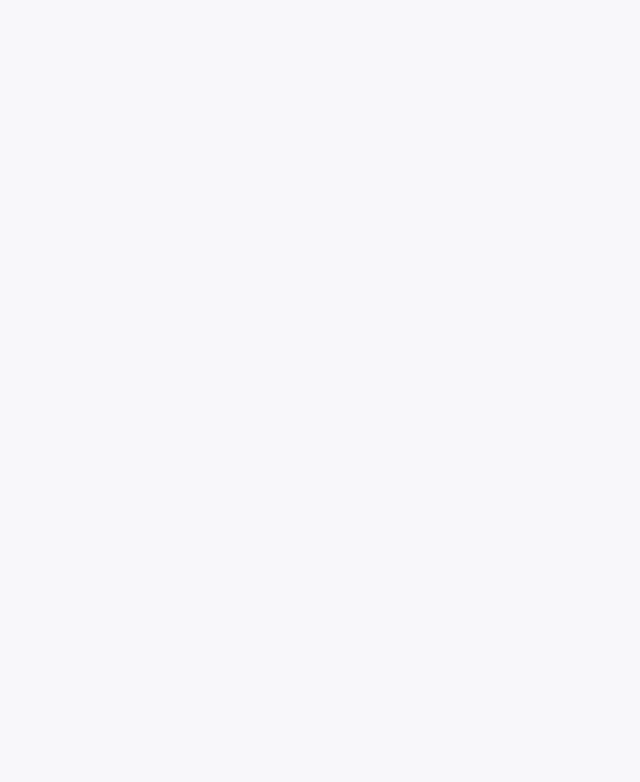
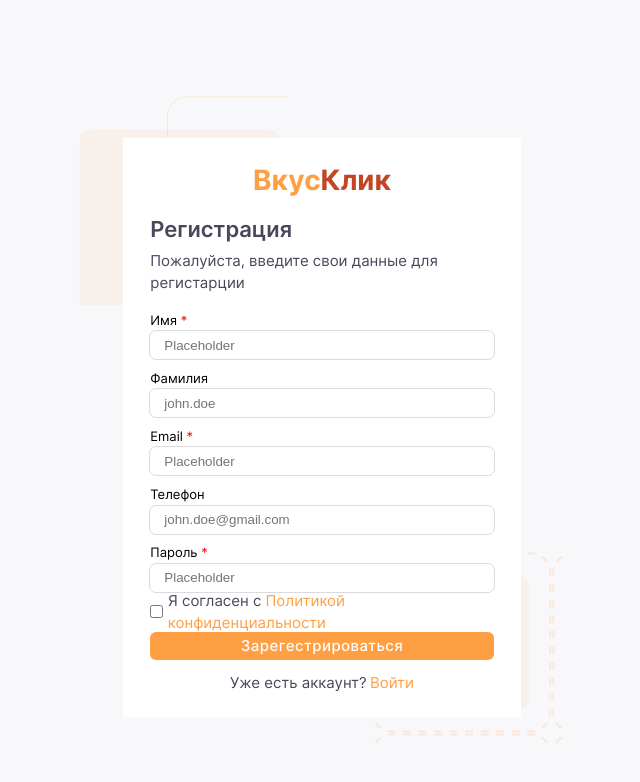
Before and after one commit to Rustam9724/-React-admin, a React (Create React App) app: page /register in a window 1280 px wide. Before the commit this address had no page. Shown: the top 782 px of the page, without its empty margins (318-958 px from the left). Built offline with nearby package versions, Linux system fonts and the light colour scheme.

Commit message:
init: registration component

```diff
--- a/src/App.js
+++ b/src/App.js
@@ -1,5 +1,6 @@
 import { BrowserRouter as Router, Routes, Route } from 'react-router-dom';
 import Login from './components/Login';
+import Register from './components/Register';
 
 function App() {
   return (
@@ -7,6 +8,7 @@
       <Router basename="/">
         <Routes>
           <Route path="/" element={<Login />}/>
+          <Route path="/register" element={<Register />}/>
         </Routes>
       </Router>
     </>
--- a/src/components/Login.jsx
+++ b/src/components/Login.jsx
@@ -27,7 +27,7 @@
                  <Link className="password-forgotten">Забыли пароль?</Link>
                  </div>
                  <button>Войти</button>
-                 <div className="no-account"><p>Нет аккаунта?</p> <Link className="get-register">Зарегестрироваться</Link></div>
+                 <div className="no-account"><p>Нет аккаунта?</p> <Link className="get-register" to="/register">Зарегестрироваться</Link></div>
             </div>
             <svg width="181" height="181" viewBox="0 0 181 181" fill="none" xmlns="http://www.w3.org/2000/svg" className="bottom-shape">
                 <rect x="0.304688" y="0.443359" width="180" height="180" rx="20" fill="#FF9F43" fillOpacity="0.08"/>
--- /dev/null
+++ b/src/components/Register.jsx
@@ -0,0 +1,45 @@
+import { Link } from "react-router-dom";
+
+function Register() {
+    return (
+        <div className="register-section">
+            <div className="register__top-shape"></div>
+             <div className="register-form">
+                 <h3><span>Вкус</span><span>Клик</span></h3>
+                 <div className="register-welcome-section">
+                    <p>Регистрация</p>
+                    <p>Пожалуйста, введите свои данные для регистарции</p>
+                 </div>
+                 <label>
+                    <p>Имя <span>*</span></p>
+                    <input type="еуче" placeholder="Placeholder"/>
+                 </label>
+                <label>
+                    <p>Фамилия</p>
+                    <input type="text" placeholder="john.doe"/>
+                </label>
+                <label>
+                    <p>Email <span>*</span></p>
+                    <input type="email" placeholder="Placeholder"/>
+                </label>
+                <label>
+                    <p>Телефон</p>
+                    <input type="phone" placeholder="john.doe@gmail.com"/>
+                </label>
+                <label>
+                    <p>Пароль <span>*</span></p>
+                    <input type="password" placeholder="Placeholder"/>
+                </label>
+                <div className="register__i-agree-section">
+                    <input type="checkbox" id="i-agree-section__checkbox"/>
+                    <label htmlFor="i-agree-section__checkbox">Я согласен с <a href="#">Политикой конфиденциальности</a></label>
+                </div>
+                 <button>Зарегестрироваться</button>
+                 <div className="register-has-account"><p>Уже есть аккаунт?</p> <Link to="/" className="register__sign-in">Войти</Link></div>
+            </div>
+            <div className="register__bottom-shape"></div>
+        </div>
+    )
+}
+
+export default Register;
--- a/src/index.css
+++ b/src/index.css
@@ -1,6 +1,6 @@
 @import './styles/login.css';
 @import './assets/fonts/Inter Web/inter.css';
-
+@import './styles/register.css';
 
 *, ul, p, h1, h2, h3, h4, button, body, input, ::before, ::after, div {
   padding: 0;
--- /dev/null
+++ b/src/styles/register.css
@@ -0,0 +1,154 @@
+.register-section {
+    width: 38%; /*552px*/
+    margin: 12vh auto;
+    position: relative;
+    padding-top: 5.3vh;
+}
+
+.register__top-shape {
+    background: url("../assets/register-top-shape.png");
+    position: absolute;
+    top: 0;
+    left: 0;
+    width: 43%;
+    aspect-ratio: 1;
+}
+
+.register-form {
+    position: relative;
+    width: 82%; /*450px*/;
+    padding: 2.9vh 5.7%;
+    background-color: white;
+    z-index: 10;
+    margin-left: auto;
+    margin-right: auto;
+}
+
+.register-form h3 {
+    font-family: "Inter";
+    font-weight: 700;
+    text-align: center;
+    font-size: 2.8rem;
+    line-height: 129%;
+    color: #C24624;
+    margin-bottom: 2.2vh;
+}
+
+.register-form h3 span:first-child {
+    color: #FF9F43;
+}
+
+.register-welcome-section {
+    margin-bottom: 2.4vh;
+}
+
+.register-welcome-section p:first-child {
+    font-family: "Inter", "Arial", sans-serif;
+    font-weight: 600;
+    font-size: 2.2rem;
+    line-height: 136%;
+    color: #4B465C;
+    margin-bottom: 0.555vh ;
+}
+
+.register-welcome-section p:nth-child(2) {
+    font-family: "Inter", "Arial", sans-serif;
+    font-weight: 400;
+    font-size: 1.5rem;
+    line-height: 147%;
+    color: #4B465C;
+}
+
+.register-form label {
+    cursor: pointer;
+    margin-bottom: 1.48vh;
+    display: block;
+}
+
+.register-form label p {
+    font-family: "Inter", "Arial", sans-serif;
+    font-weight: 400;
+    font-size: 1.3rem;
+    line-height: 118%;
+    margin-bottom: 0.37vh;
+}
+
+.register-form label p span {
+    color: red;
+}
+
+.register-form label input {
+    height: 3.5vh;
+    width: 100%;
+    padding-left: 14px;
+    outline: 1px solid #DBDADE;
+    border-radius: 6px;
+}
+
+.register__i-agree-section {
+    display: flex;
+    align-items: center;
+    column-gap: 1.3%;
+    width: 100%;
+    font-family: Inter;
+    color: #4B465C;
+    font-size: 1.5rem;
+    line-height: 147%;
+    font-weight: 400;
+    height: 2vh;
+    margin-bottom: 1.5vh;
+}
+
+.register__i-agree-section > label {
+    margin-top: 1.5vh;
+}
+
+.register__i-agree-section a {
+    color: #FF9F43;
+}
+
+.register__i-agree-section:hover {
+    text-decoration: underline;
+}
+
+.register-form button {
+    width: 100%;
+    height: 3.51vh;
+    background-color: #FF9F43;
+    font-family: "Inter", "Arial", sans-serif;
+    font-weight: 500;
+    font-size: 1.5rem;
+    line-height: 118%;
+    color: white;
+    letter-spacing: 0.43px;
+    margin-bottom: 1.5vh;
+    cursor: pointer;
+    border-radius: 6px;
+}
+
+.register-has-account {
+    margin: 0 auto;
+    width: 100%;
+    font-family: Inter;
+    color: #4B465C;
+    font-size: 1.5rem;
+    line-height: 147%;
+    font-weight: 400;
+    display: flex;
+    justify-content: center;
+    column-gap: 1%;
+}
+
+.register__sign-in {
+    color: #FF9F43;
+    text-decoration: none;
+}
+
+.register__bottom-shape {
+    position: absolute;
+    top: 57vh;
+    right: 0;
+    width: 40%;
+    aspect-ratio: 1;
+    background: url("../assets/register__bottom-shape.png");
+}
```
Also changed, not shown: src/assets/register-top-shape.png (added), src/assets/register__bottom-shape.png (added).
